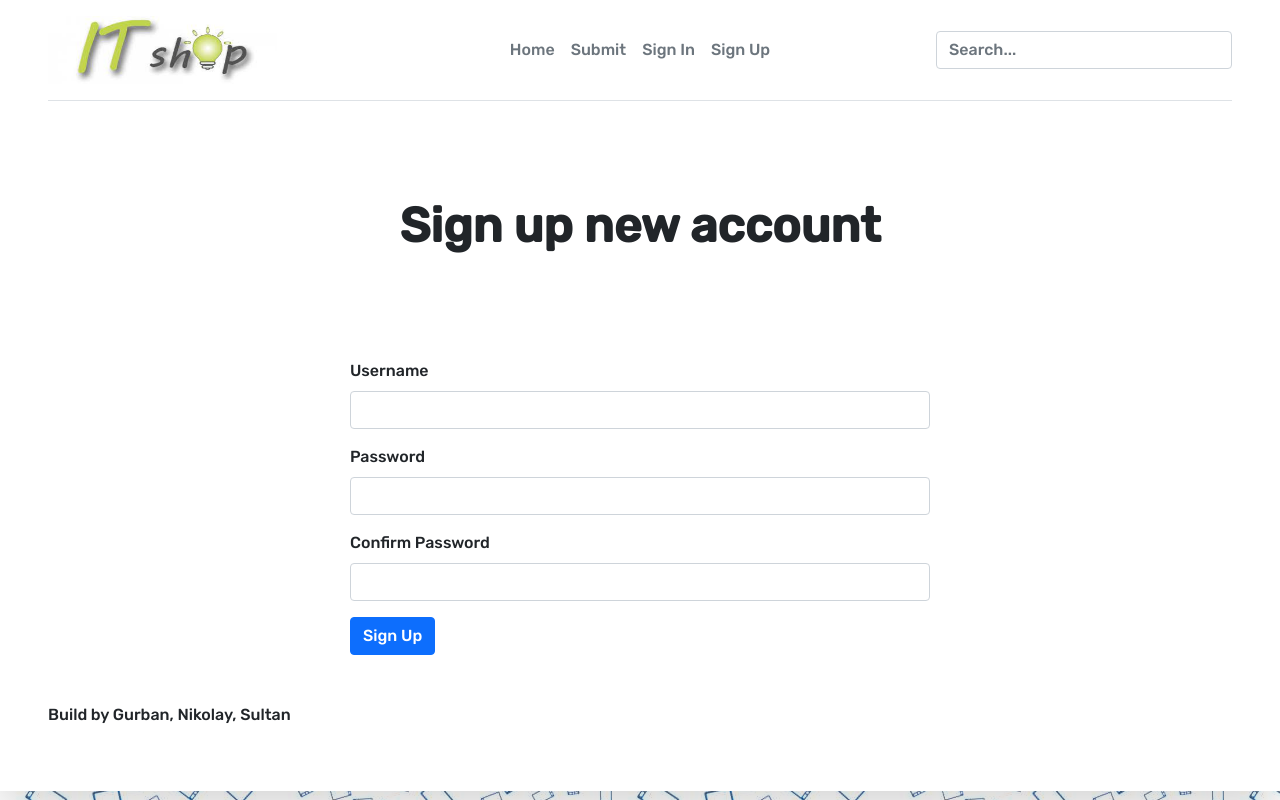
After one commit to jabruk/GurSulCol, a Node server app: page /signup in a window 1280 px wide. The commit adds this page. Run offline with Node 20, Linux system fonts and the light colour scheme; some libraries are stand-ins or nearby versions.

Commit message:
1)Added login/registration with some basic validation 2)fixed "explore latest" endpoint 3)fixed "show random" endpoint 4)fixed "search"

```diff
--- a/package.json
+++ b/package.json
@@ -11,6 +11,7 @@
   "author": "",
   "license": "ISC",
   "dependencies": {
+    "bcrypt": "^5.1.0",
     "connect-flash": "^0.1.1",
     "cookie-parser": "^1.4.5",
     "dotenv": "^10.0.0",
@@ -18,7 +19,7 @@
     "express": "^4.17.1",
     "express-ejs-layouts": "^2.5.1",
     "express-fileupload": "^1.2.1",
-    "express-session": "^1.17.2",
+    "express-session": "^1.17.3",
     "mongodb": "^4.1.2",
     "mongoose": "^6.4.6"
   },
--- a/server/controllers/deviceController.js
+++ b/server/controllers/deviceController.js
@@ -3,7 +3,21 @@ var fs = require("fs");
 const Category = require('../models/Category');
 const Device = require('../models/Device');
 const device = require('../models/Device');
+const User = require('../models/User');
+const user = require('../models/User');
 
+const bcrypt = require('bcrypt')
+const express = require('express')
+const app = express()
+const session = require('express-session');
+
+app.use(express.json())
+
+app.use(session({
+    secret: 'my-secret-key',
+    resave: false,
+    saveUninitialized: false
+}));
 
 /**
  * GET /
@@ -20,7 +34,9 @@ exports.homepage = async(req, res) => {
     const computer = await device.find({ 'category': 'Computer' }).limit(limitNumber);
 
     const typeOfDevice = {latest , computer, mobile};
-    res.render('index', { title: 'ITSHOP - Home', categories, typeOfDevice } );
+
+    const currentUser = req.session.user
+    res.render('index', { title: 'ITSHOP - Home', categories, typeOfDevice, currentUser } );
     fs.appendFile('input.txt', "\t Redirected to homepage \t", 'utf8',
 
         // Callback function
@@ -46,7 +62,8 @@ exports.exploreCategories = async(req, res) => {
   try {
     const limitNumber = 20;
     const categories = await Category.find({}).limit(limitNumber);
-    res.render('categories', { title: 'ITSHOP - Categoreis', categories } );
+      const currentUser = req.session.user
+    res.render('categories', { title: 'ITSHOP - Categoreis', categories, currentUser } );
     fs.appendFile('input.txt', "Redirected to categories \t", 'utf8',
 
         // Callback function
@@ -74,7 +91,8 @@ exports.exploreCategoriesById = async(req, res) => {
     let categoryId = req.params.id;
     const limitNumber = 20;
     const categoryById = await device.find({ 'category': categoryId }).limit(limitNumber);
-    res.render('categories', { title: 'ITSHOP - Categoreis', categoryById } );
+      const currentUser = req.session.user
+    res.render('categories', { title: 'ITSHOP - Categoreis', categoryById, currentUser } );
     fs.appendFile('input.txt', "\t Redirected to category with type " + categoryId, 'utf8',
 
         // Callback function
@@ -100,7 +118,8 @@ exports.exploredevice = async(req, res) => {
   try {
     let deviceId = req.params.id;
     const device = await Device.findById(deviceId);
-    res.render('device', { title: 'ITSHOP - device', device} );
+    const currentUser = req.session.user
+    res.render('device', { title: 'ITSHOP - device', device, currentUser} );
     fs.appendFile('input.txt', "\t Redirected to device with ID " + deviceId , 'utf8',
 
         // Callback function
@@ -126,8 +145,9 @@ exports.exploredevice = async(req, res) => {
 exports.searchdevice = async(req, res) => {
   try {
     let searchTerm = req.body.searchTerm;
-    let device = await device.find( { $text: { $search: searchTerm, $diacriticSensitive: true } });
-    res.render('search', { title: 'ITSHOP - Search', device } );
+    const currentUser = req.session.user
+    let device = await Device.find( { $text: { $search: searchTerm, $diacriticSensitive: true } });
+    res.render('search', { title: 'ITSHOP - Search', device, currentUser } );
   } catch (error) {
     res.status(500).send({message: error.message || "Error Occured" });
   }
@@ -140,9 +160,10 @@ exports.searchdevice = async(req, res) => {
 */
 exports.exploreLatest = async(req, response) => {
   try {
-    const limitNumber = 20;
-    const device = await device.find({}).sort({ _id: -1 }).limit(limitNumber);
-    res.render('explore-latest', { title: 'ITSHOP - Explore Latest', device } );
+    const limitNumber = 5;
+    const device = await Device.find({}).sort({ _id: -1 }).limit(limitNumber);
+      const currentUser = req.session.user
+      response.render('explore-latest', { title: 'ITSHOP - Explore Latest', device, currentUser } );
   } catch (error) {
     response.status(500).send({message: error.message || "Error Occured" });
   }
@@ -156,10 +177,11 @@ exports.exploreLatest = async(req, response) => {
 */
 exports.exploreRandom = async(req, res) => {
   try {
-    let count = await device.find().countDocuments();
+    let count = await Device.find().countDocuments();
     let random = Math.floor(Math.random() * count);
-    let device = await device.findOne().skip(random).exec();
-    res.render('explore-random', { title: 'ITSHOP - Explore Latest', device } );
+    let device = await Device.findOne().skip(random).exec();
+    const currentUser = req.session.user
+    res.render('explore-random', { title: 'ITSHOP - Explore Latest', device, currentUser } );
     fs.appendFile('input.txt', "Redirected to random device \t", 'utf8',
 
         // Callback function
@@ -183,9 +205,14 @@ exports.exploreRandom = async(req, res) => {
  * Submit device
 */
 exports.submitdevice = async(req, res) => {
+    if (!req.session.user) {
+        res.redirect('/signin');
+        return;
+    }
   const infoErrorsObj = req.flash('infoErrors');
   const infoSubmitObj = req.flash('infoSubmit');
-  res.render('submit-device', { title: 'ITSHOP - Submit device', infoErrorsObj, infoSubmitObj  } );
+    const currentUser = req.session.user
+  res.render('submit-device', { title: 'ITSHOP - Submit device', infoErrorsObj, infoSubmitObj, currentUser  } );
   fs.appendFile('input.txt', "Redirected to submit device page\t", 'utf8',
 
       // Callback function
@@ -250,7 +277,89 @@ exports.submitdeviceOnPost = async(req, res) => {
 }
 
 
+exports.signup = async(req, res) => {
+    const errorErrorsObj = req.flash('errorSignUp');
+    const infoErrorsObj = req.flash('infoSignUp');
+    const currentUser = req.session.user
+    res.render('signup', { title: 'ITSHOP - Sign Up', infoErrorsObj, errorErrorsObj, currentUser  } );
+}
 
+
+exports.signupOnPost = async(req, res) => {
+    try {
+        const user = await User.findOne({ username: req.body.username })
+        console.log(user)
+        if(!req.body.username || !req.body.password || !req.body.confirmPassword){
+            req.flash('errorSignUp', 'Required fields can not be blank!!')
+        }
+        if (user!==null){
+            req.flash('errorSignUp', 'There are already user with username '+req.body.username)
+            res.redirect('/signup');
+        }
+        else {
+            try {
+                if(req.body.password===req.body.confirmPassword){
+                    const hashedPassword = await bcrypt.hash(req.body.password, 10)
+
+                    const newUser = new User({
+                        username: req.body.username,
+                        password: hashedPassword
+                    });
+                    await newUser.save();
+                    console.log(newUser)
+                    req.flash('infoSignUp', 'Success! New account has been registered!')
+                    res.redirect('/signup');
+                }else {
+                    req.flash('errorSignUp', 'Typed passwords are different!')
+                    res.redirect('/signup');
+                }
+            } catch {
+                res.status(500).send()
+            }
+        }
+    } catch (error) {
+        req.flash('errorSignUp', error);
+    }
+}
+
+exports.signin = async(req, res) => {
+    const infoErrorsObj = req.flash('infoSignIn');
+    const currentUser = req.session.user
+    res.render('signin', { title: 'ITSHOP - Sign In', infoErrorsObj, currentUser  } );
+}
+
+exports.signinOnPost = async(req, res) => {
+    const user = await User.findOne({ username: req.body.username })
+    if (user === null) {
+        req.flash('infoSignIn', 'Not found with username ' + req.body.username)
+        res.redirect('/signin');
+    }
+    try {
+        if(await bcrypt.compare(req.body.password, user.password)) {
+            req.session.user = user;
+            req.flash('currentUser', user)
+            res.redirect('/');
+        } else {
+            req.flash('infoSignIn', 'Password is incorrect!')
+            res.redirect('/signin');
+        }
+    } catch {
+        res.status(500).send()
+        console.log('User->' +user)
+    }
+}
+
+exports.logout = async(req, res) => {
+    req.session.user = null
+    console.log("working!!!")
+    res.redirect('/');
+}
+
+// exports.getall = async(req, res) => {
+//     User.find({}).then(function (users) {
+//         console.log(users);
+//     });
+// }
 
 // Delete device
 // async function deletedevice(){
--- a/server/routes/deviceRoutes.js
+++ b/server/routes/deviceRoutes.js
@@ -14,6 +14,12 @@ router.get('/explore-latest', deviceController.exploreLatest);
 router.get('/explore-random', deviceController.exploreRandom);
 router.get('/submit-device', deviceController.submitdevice);
 router.post('/submit-device', deviceController.submitdeviceOnPost);
+router.get('/signup', deviceController.signup);
+router.post('/signup', deviceController.signupOnPost);
+router.get('/signin', deviceController.signin);
+router.post('/signin', deviceController.signinOnPost);
+router.get('/logout', deviceController.logout);
+// router.get('/getall', deviceController.getall);
 
 
 module.exports = router;
--- a/views/layouts/main.ejs
+++ b/views/layouts/main.ejs
@@ -10,6 +10,9 @@
   <link rel="preconnect" href="https://fonts.googleapis.com">
   <link rel="preconnect" href="https://fonts.gstatic.com" crossorigin>
   <link href="https://fonts.googleapis.com/css2?family=Rubik:wght@300;500&display=swap" rel="stylesheet">
+  <script src="https://code.jquery.com/jquery-3.2.1.slim.min.js" integrity="sha384-KJ3o2DKtIkvYIK3UENzmM7KCkRr/rE9/Qpg6aAZGJwFDMVNA/GpGFF93hXpG5KkN" crossorigin="anonymous"></script>
+  <script src="https://cdn.jsdelivr.net/npm/popper.js@1.12.9/dist/umd/popper.min.js" integrity="sha384-ApNbgh9B+Y1QKtv3Rn7W3mgPxhU9K/ScQsAP7hUibX39j7fakFPskvXusvfa0b4Q" crossorigin="anonymous"></script>
+  <script src="https://cdn.jsdelivr.net/npm/bootstrap@4.0.0/dist/js/bootstrap.min.js" integrity="sha384-JZR6Spejh4U02d8jOt6vLEHfe/JQGiRRSQQxSfFWpi1MquVdAyjUar5+76PVCmYl" crossorigin="anonymous"></script>
   <link rel="stylesheet" href="/css/styles.css">
 </head>
 <body>
@@ -24,8 +27,21 @@
       <ul class="nav col-12 col-md-auto mb-2 justify-content-center mb-md-0">
         <li><a href="/" class="nav-link px-2 link-secondary">Home</a></li>
         <li><a href="/submit-device" class="nav-link px-2 link-secondary">Submit</a></li>
-        <li><a href="/contact" class="nav-link px-2 link-secondary">Sign In</a></li>
-        <li><a href="/about" class="nav-link px-2 link-secondary">Sign Up</a></li>
+        <% if (!currentUser) { %>
+          <li><a href="/signin" class="nav-link px-2 link-secondary">Sign In</a></li>
+          <li><a href="/signup" class="nav-link px-2 link-secondary">Sign Up</a></li>
+        <% } else { %>
+          <div class="dropdown show">
+            <a class="btn btn-outline-success dropdown-toggle" href="#" role="button" id="dropdownMenuLink" data-toggle="dropdown" aria-haspopup="true" aria-expanded="false">
+              <i class="bi bi-person"><%= currentUser.username %></i>
+            </a>
+            <div class="dropdown-menu" aria-labelledby="dropdownMenuLink">
+              <a href="/logout" class="nav-link px-2 link-secondary">Logout</a>
+            </div>
+          </div>
+        <% } %>
+
+
       </ul>
 
       <div class="col-md-3 text-end">
--- /dev/null
+++ b/views/signup.ejs
@@ -0,0 +1,51 @@
+<div class="px-4 py-5 my-5 text-center">
+  <h1 class="display-5 fw-bold">Sign up new account</h1>
+  <div class="col-lg-6 mx-auto">
+  </div>
+</div>
+
+<div class="row justify-content-center">
+
+  <% if(infoErrorsObj != '') { %>
+    <div class="col-8 alert alert-success" role="alert">
+      <%= infoErrorsObj %>
+    </div>
+  <% } %>
+
+    <% if(errorErrorsObj != '') { %>
+      <div class="col-8 alert alert-danger" role="alert">
+        <%= errorErrorsObj %>
+      </div>
+    <% } %>
+
+  <div class="col-6">
+
+    <form action="/signup" method="POST">
+
+      <div class="row g-3">
+
+        <div class="col-12">
+          <label for="username" class="form-label">Username</label>
+          <input type="text" name="username" id="username" class="form-control" required>
+        </div>
+
+        <div class="col-12">
+          <label for="password" class="form-label">Password</label>
+          <input type="password" name="password" id="password" class="form-control" required>
+        </div>
+
+        <div class="col-12">
+          <label for="confirmPassword" class="form-label">Confirm Password</label>
+          <input type="password" name="confirmPassword" id="confirmPassword" class="form-control" required>
+        </div>
+
+        <div class="col-12">
+          <button type="submit" class="btn btn-primary">Sign Up</button>
+        </div>
+
+      </div>
+
+    </form>
+
+  </div>
+</div>
```
Also changed, not shown: server/models/User.js (added, +16 -0 lines), views/signin.ejs (added, +40 -0 lines), 1 other file.
